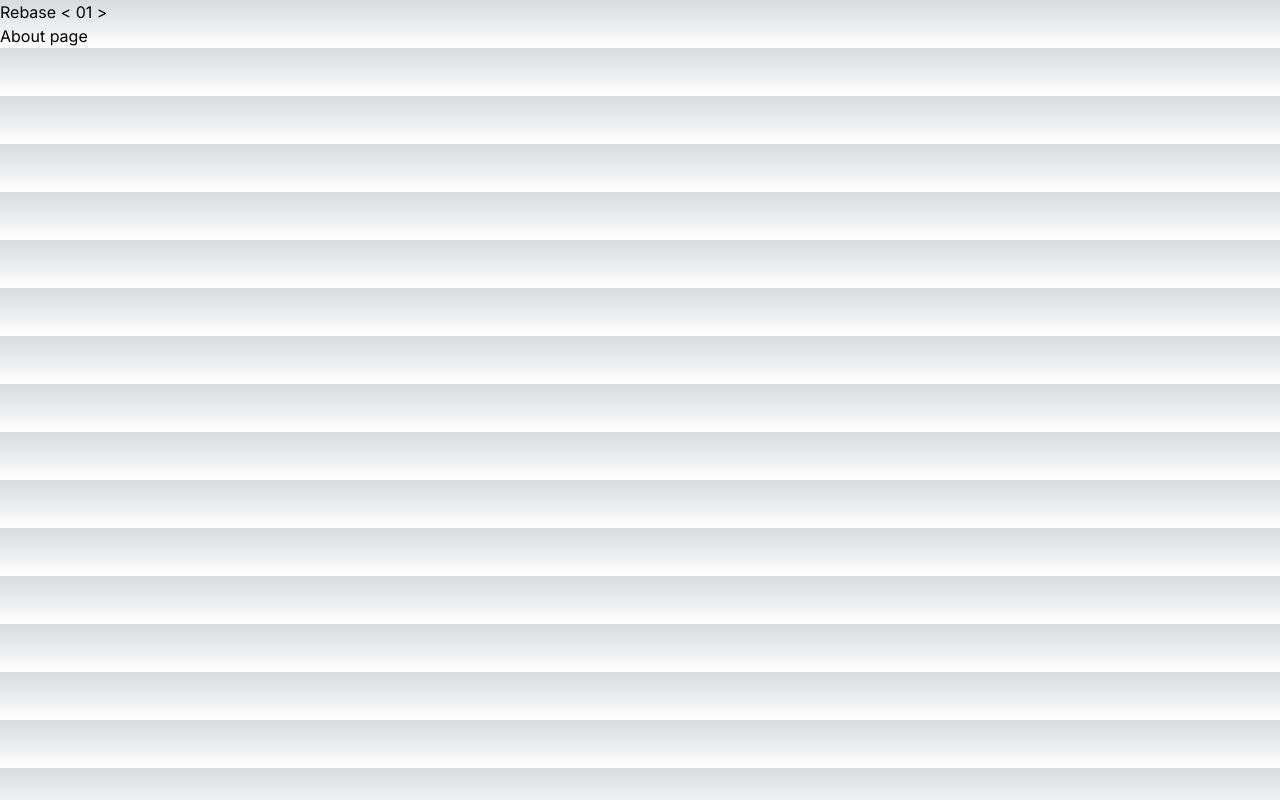
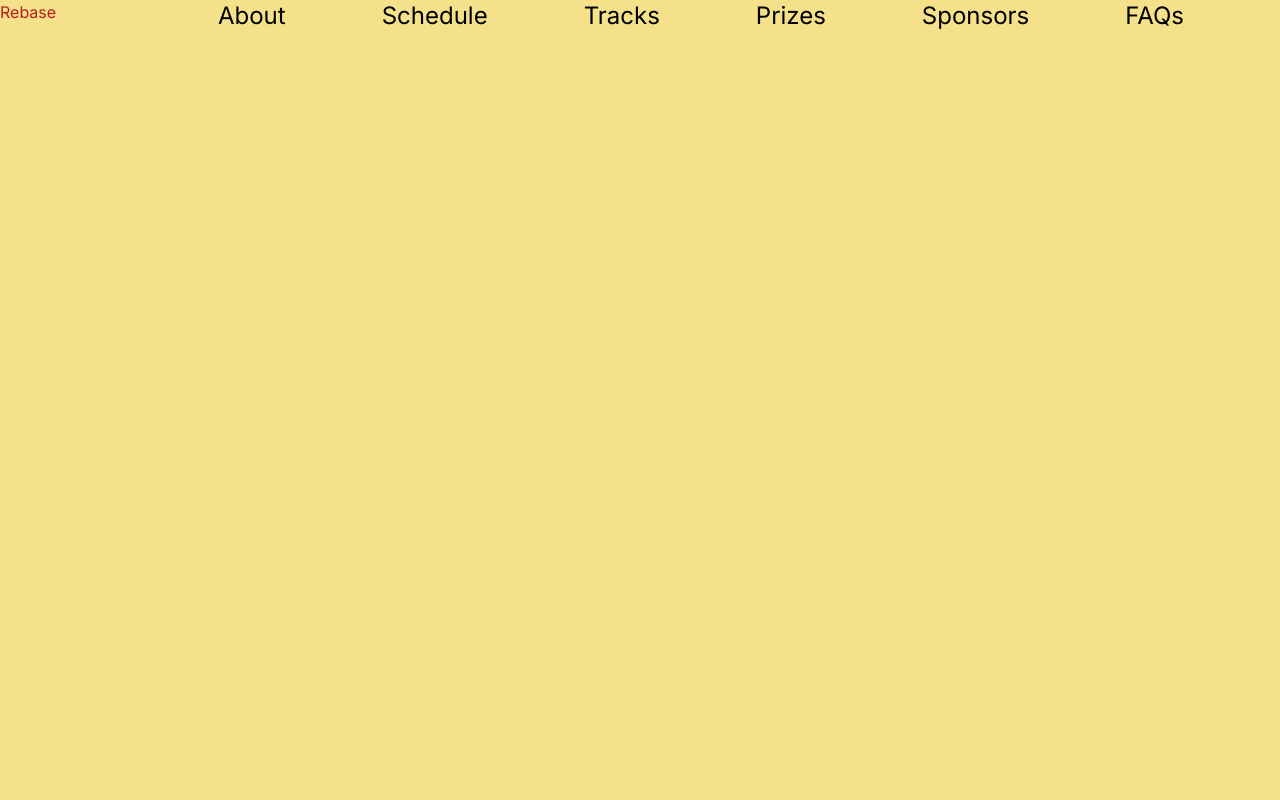
Before and after one commit to GDSC-IIIT-Kalyani/rebase-01, a Next.js app: page / in a window 1280 px wide. Built offline with nearby package versions, Linux system fonts and the light colour scheme.

Commit message:
Basic styling

```diff
--- a/src/app/globals.css
+++ b/src/app/globals.css
@@ -2,26 +2,23 @@
 @tailwind components;
 @tailwind utilities;
 
-:root {
-  --foreground-rgb: 0, 0, 0;
-  --background-start-rgb: 214, 219, 220;
-  --background-end-rgb: 255, 255, 255;
+
+
+/* :root {
+  --foreground-rgb:#f4e189;
+  --background-start-rgb: #f4e189;
+  --background-end-rgb: #f4e189;
 }
 
 @media (prefers-color-scheme: dark) {
   :root {
-    --foreground-rgb: 255, 255, 255;
-    --background-start-rgb: 0, 0, 0;
-    --background-end-rgb: 0, 0, 0;
+    --foreground-rgb: #f4e189;
+    --background-start-rgb: #f4e1890;
+    --background-end-rgb: #f4e189;
   }
-}
+} */
 
 body {
-  color: rgb(var(--foreground-rgb));
-  background: linear-gradient(
-      to bottom,
-      transparent,
-      rgb(var(--background-end-rgb))
-    )
-    rgb(var(--background-start-rgb));
+  color:black;
+  background: #f4e189;
 }
--- /dev/null
+++ b/src/app/navbar.tsx
@@ -0,0 +1,18 @@
+import './globals.css'
+
+const navbar = () => {
+    return(
+        <section id='navbar'>
+            <ul className='flex float-right gap-24 text-2xl mr-24'>
+                <li><a href="#">About</a></li>
+                <li><a href="#">Schedule</a></li>
+                <li><a href="#">Tracks</a></li>
+                <li><a href="#">Prizes</a></li>
+                <li><a href="#">Sponsors</a></li>
+                <li><a href="#">FAQs</a></li>
+            </ul>
+        </section>
+    )
+}
+
+export default navbar
--- a/src/app/page.tsx
+++ b/src/app/page.tsx
@@ -1,11 +1,14 @@
 import './globals.css'
 import About from '@/app/about'
+import Navbar from '@/app/navbar'
 
 export default function Home() {
   return (
-    <div className=''>
-      Rebase {'<'} 01 {'>'}
-      <About/>
-    </div>
+    <section>
+      <Navbar/>
+      <div className='text-red-700'>
+        Rebase
+      </div>
+    </section>
   )
 }
```
